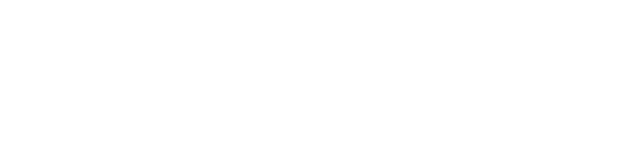
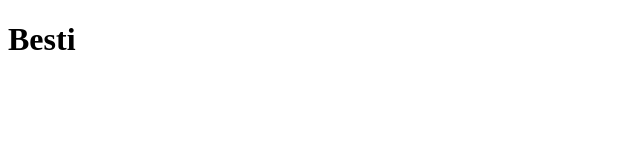
Before and after one commit to bestisuleymanova/Homeworks, a plain HTML site: page 12.Responsive-page/index.html in a window 1280 px wide. Shown: the whole page, without its empty margins (0-640 px from the left). Drawn offline with Linux system fonts and the light colour scheme.

Commit message:
added title to task 12

```diff
--- a/12.Responsive-page/index.html
+++ b/12.Responsive-page/index.html
@@ -8,6 +8,6 @@
     <title>Document</title>
 </head>
 <body>
-
+    <h1>Besti </h1>
 </body>
 </html>
```
